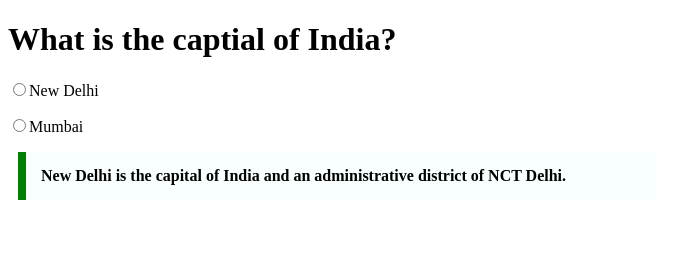
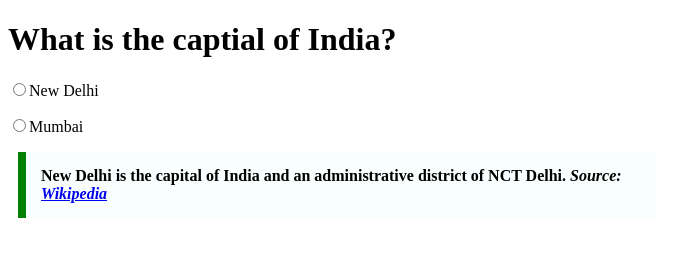
Before and after one commit to acciojob/trivia-CodeshShubh, a website: page main.html in a window 1280 px wide. Shown: the whole page, without its empty margins (0-676 px from the left). Drawn offline with Linux system fonts and the light colour scheme.

Commit message:
created a submission

```diff
--- a/main.html
+++ b/main.html
@@ -11,8 +11,9 @@
 	<h1>What is the captial of India?</h1>
 	<p><input type="radio" name="capital"/>New Delhi</p>
 	<p><input type="radio"name="capital"/>Mumbai</p>
-	<blockquote>
+	<blockquote >
 	 New Delhi is the capital of India and an administrative district of NCT Delhi.
+		<cite>Source: <a href="https://en.wikipedia.org/wiki/New_Delhi">Wikipedia</a></cite>
 	</blockquote>
 
     <script type="text/javascript" src="./script.js">
```
